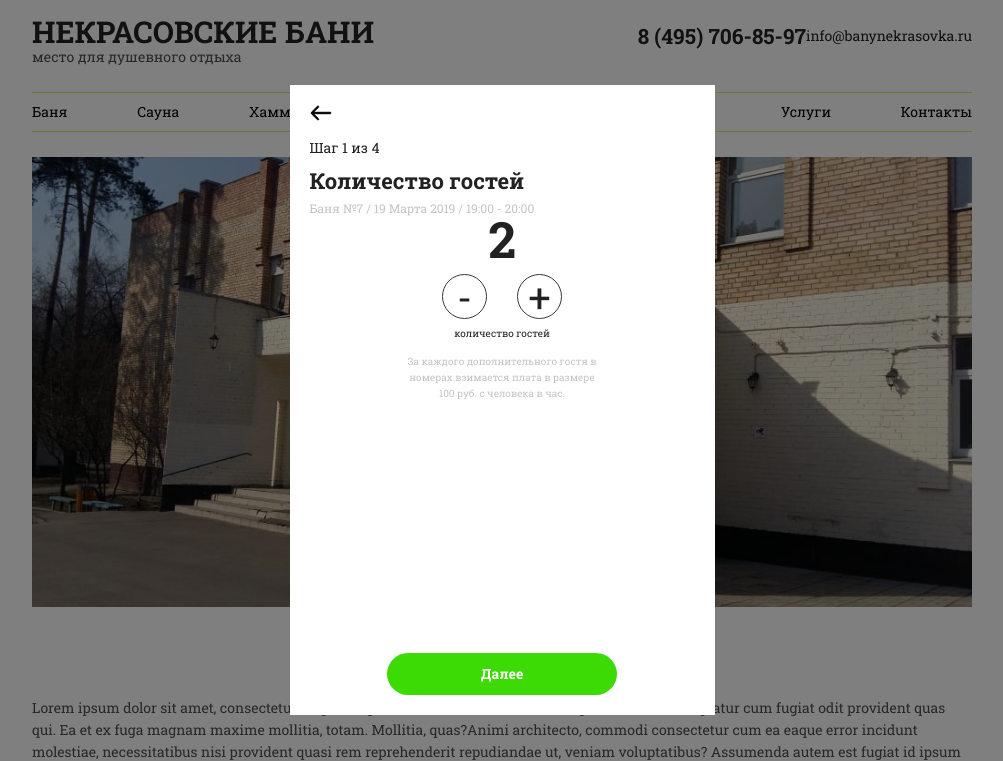
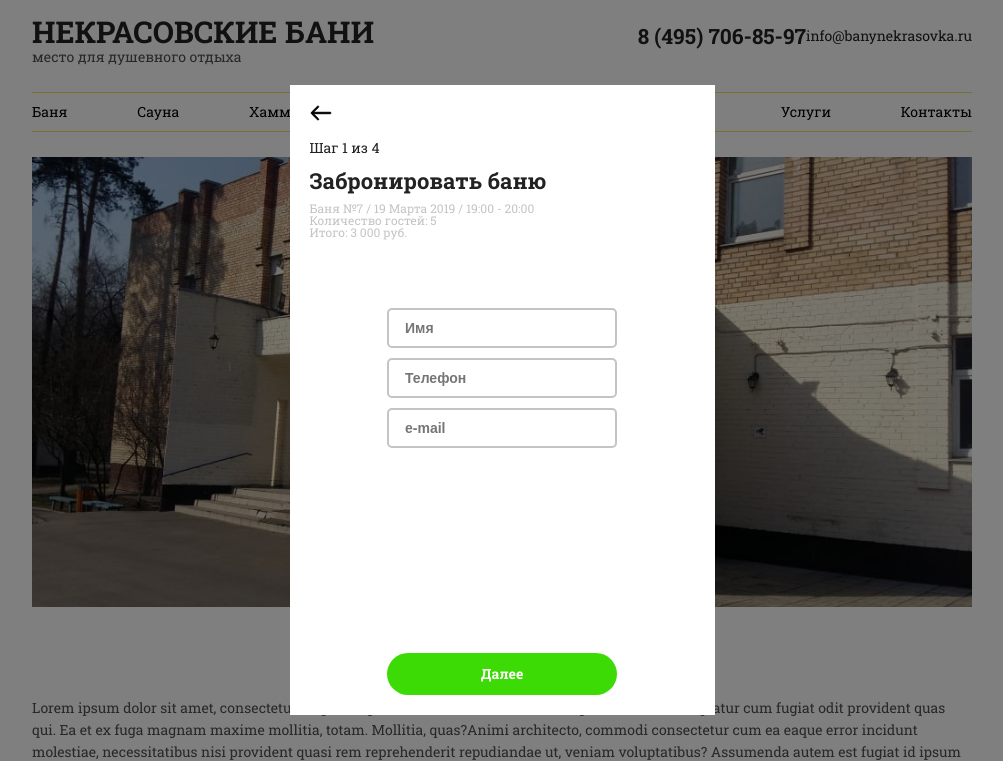
Before and after one commit to agskitkat/saunanekrasovka, a website: page index.html in a window 1280 px wide. Shown: the top 761 px of the page, without its empty margins (138-1141 px from the left). Drawn offline with nearby package versions, Linux system fonts and the light colour scheme; files whose address does not match are found by name.

Commit message:
Progress 3

```diff
--- a/index.html
+++ b/index.html
@@ -438,7 +438,6 @@
                 </div>
             </div>
 
-
             <div class="steps_step step">
                 <div class="step__header">
                     Выберите время
@@ -475,10 +474,7 @@
 
             </div>
 
-
-
-
-            <div class="steps_step step step_active">
+            <div class="steps_step step ">
                 <div class="step__header">
                     Количество гостей
                 </div>
@@ -501,10 +497,25 @@
                         За каждого дополнительного гостя в номерах взимается плата в размере 100 руб. с человека в час.
                     </div>
                 </div>
+            </div>
+
+            <div class="steps_step step step_active">
+                <div class="step__header">
+                    Забронировать баню
+                </div>
+                <div class="step__info">
+                    Баня №7 / 19 Марта 2019 / 19:00 - 20:00<br>
+                    Количество гостей: 5<br>
+                    Итого: 3 000 руб.
+                </div>
+
+                <div class="form-order">
+                    <input class="form-order__input" type="text" placeholder="Имя">
+                    <input class="form-order__input" type="text" placeholder="Телефон">
+                    <input class="form-order__input" type="text" placeholder="e-mail">
+                </div>
 
             </div>
-
-
 
             <div class="steps__next">
                 <a href="#" class="sauna__more btn green sauna__reserve">Далее</a>
@@ -514,5 +525,7 @@
 </div>
 
 
+
+
 </body>
 </html>
--- a/sass/count-order.sass
+++ b/sass/count-order.sass
@@ -1,4 +1,5 @@
 .count-order
+  padding-top: 70px
   &__count
     font-weight: bold
     font-size: 50px
--- /dev/null
+++ b/sass/form-order.sass
@@ -0,0 +1,16 @@
+.form-order
+  font-weight: bold
+  font-size: 14px
+  max-width: 230px
+  margin: 0 auto
+  padding-top: 70px
+  &__input
+    width: 100%
+    border: 2px solid #C4C4C4
+    border-radius: 5px
+    height: 40px
+    padding: 0 16px
+    font-weight: bold
+    font-size: 14px
+    margin-bottom: 10px
+    color: #393939
--- a/sass/stack.sass
+++ b/sass/stack.sass
@@ -24,3 +24,4 @@
 @import calendar
 @import timepiker
 @import count-order
+@import form-order
```
Also changed, not shown: pages/index.html (+20 -7 lines), img/plane.png (added), production/styles.min.css.
